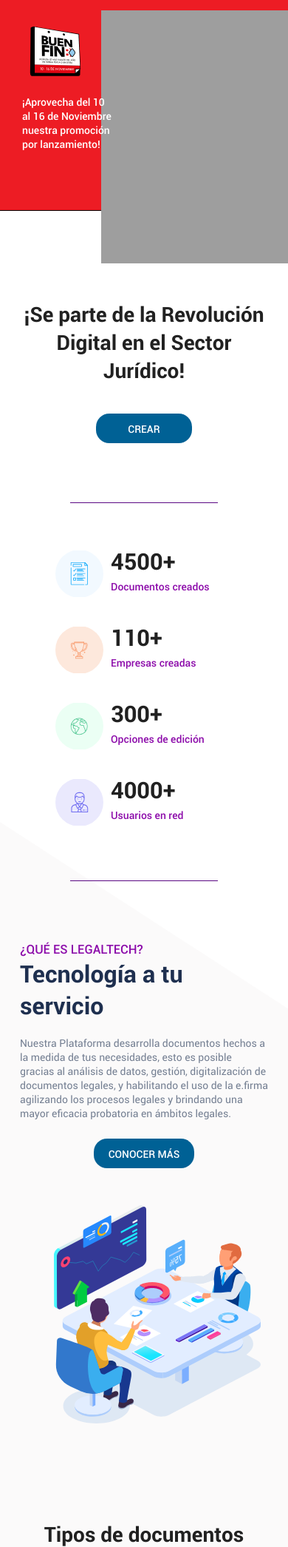
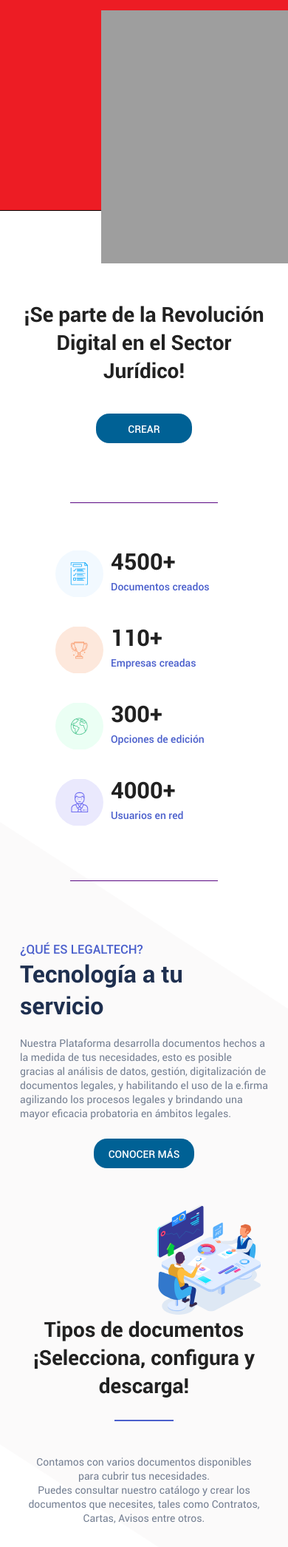
Before and after one commit to IT-LegalDNA/Sitio_publico, a PHP site: page /Farmazon/ in a window 390 px wide. Shown: the part 335-2426 px from the top of the page at 74% size. Run offline with PHP 8.4, Linux system fonts and the light colour scheme.

Commit message:
Add files via upload

```diff
--- a/css/fonts.css
+++ b/css/fonts.css
@@ -5,7 +5,7 @@
 	--text-white: #fff;
 	--text-one: #1E2F4F;
 	--text-light: #747F92;
-	--text-labels: #8C0BAA;
+	--text-labels: #4a5fcc;
 	--text-notes: #454F66;
 	--text-footer: #ADB6C4;
 
@@ -14,7 +14,7 @@
 	--footer-color:#1E2F4F;
 	--btn-primary:#006195;
 	--btn-light:#1289AD;
-	--btn-jstTxt: #8C0BAA;
+	--btn-jstTxt: #4a5fcc;
 	--btn-login: #5050DB;
 	--lnk-login:#8484FF;
 
--- a/css/structure.css
+++ b/css/structure.css
@@ -146,8 +146,7 @@ span{width:auto;display: inline-block; float: none; color:inherit; font-family:
 .mdBnr.bf2021:after{content:none;}
 .mdBnr.bf2021 h1, .mdBnr.bf2021 p.intro{color:#fff;}
 .mdBnr.bf2021 .btn{background:#fff;color:#006195}
-.mdBnr.bf2021 .lmts:after{content:"";position: absolute;top: 120px;right: -40px;width: 550px;height: 550px;background:transparent url('../imgs/promo-02.svg')center center no-repeat;background-size:130%;}
-.mdBnr.bf2021 .lmts:before{content:"¡Aprovecha del 10 al 16 de Noviembre nuestra promoción por lanzamiento!";position: absolute;bottom: -110px;left:0%;width: 55%;height: 90px;background: transparent url('../imgs/logoBF2021-03.svg')40px center no-repeat;background-size: 70px auto;font-size: 18px; font-family: 'Roboto-Medium', Arial, Helvetica, sans-serif;padding: 20px 0px 0px 120px;color:#fff;box-sizing: border-box;border-radius:10px;}
+.mdBnr.bf2021 .lmts:after{content:"";position: absolute;top: 120px;right: -40px;width: 500px;height: 500px;background:transparent url('../imgs/promo-03.svg')center center no-repeat;background-size:130%;}
 .dcs .mdBnr{color:var( --text-one );background: transparent url('../imgs/bg_banner_dcs.png')right 69px no-repeat;background-size: 41% auto;}
 .dcs .mdBnr:after{content:""; position: absolute;top:69px;left:0px;width:100%;min-height:550px;background: transparent url('../imgs/bg_banner_dcs_hdrover.png')right 69px no-repeat;background-size: 100% auto;}
 .dcs .mdBnr{min-height: 50px;padding: 69px 0px 0px 0px;}
@@ -200,7 +199,7 @@ span{width:auto;display: inline-block; float: none; color:inherit; font-family:
 .mdSlg h2{text-align: center;padding: 0px 0% 40px 0%;font-size:2.8rem;font-family: 'Roboto-Bold', Arial, Helvetica, sans-serif;}
 .mdSlg h2 span{font-size: 1.2rem;font-family: 'Roboto-Medium', Arial, Helvetica, sans-serif;color:var(--text-labels);text-transform:uppercase;}
 .mdSlg p{width: 70%; min-width: 300px;text-align: center; float: none;display: block;padding:35px 0px 25px 0px;margin: 0px 15% 0px 15%;color:var(--text-light);font-size:1rem;}
-.mdSlg h2:after{content:"";position: absolute;bottom:10px;left:50%;width:80px;margin:0px 0px 0px -40px;height:2px;background:#8F11AC}
+.mdSlg h2:after{content:"";position: absolute;bottom:10px;left:50%;width:80px;margin:0px 0px 0px -40px;height:2px;background:#4a5fcc}
 .mdSlg h2.dntBrdr:after{content:none;}
 /*Aling Modules*/
 .bdDwn:after{content:"";position:absolute;width:100%;height:300%;top:-80px;left:0px;z-index: -1;background: transparent url('../imgs/bg_body_A.svg') top left no-repeat;background-size:cover;opacity:0.8;}
@@ -221,8 +220,8 @@ span{width:auto;display: inline-block; float: none; color:inherit; font-family:
 .mdSttcs li.notes,.mdSttcs li.companies,.mdSttcs li.settings,.mdSttcs li.users{background-size:65px 65px;}
 
 .mdDts{padding: 80px 0px 100px 0px;}
-.mdDts .thumb{width:50%;float: left;}
-.mdDts .thumb img{width:90%;float: right; padding: 0px 5% 0px 5%;}
+.mdDts .thumb{width:50%;float: right;}
+.mdDts .thumb img{width:50%;float: right; padding: 0px 5% 0px 5%;}
 .mdDts .nfrmtv{width:50%;padding: 80px 8% 0px 8%;float:right;}
 .mdDts .nfrmtv.lft{float: left;padding:30px 5% 0px 5%;}
 .mdDts .nfrmtv.smH{padding:0px 6% 0px 6%;}
@@ -340,7 +339,9 @@ span{width:auto;display: inline-block; float: none; color:inherit; font-family:
 .lnk{cursor: pointer;}
 .lnk.face{background: transparent url('../imgs/facebook-logo.svg')center center no-repeat;}
 .lnk.Tweet{background: transparent url('../imgs/twitter-social-logotype.svg')center center no-repeat;}
-.lnk.face, .lnk.Tweet{background-size:30px auto;width:35px;height: 35px;display: inline-block;}
+.lnk.linkedin{background: transparent url('../imgs/linkedin-logo.svg')center center no-repeat;}
+.lnk.instagram{background: transparent url('../imgs/instagram-logo.svg')center center no-repeat;}
+.lnk.face, .lnk.Tweet, .lnk.linkedin, .lnk.instagram{background-size:30px auto;width:35px;height: 35px;display: inline-block;}
 
 .mdFtr{text-align: center;background:var(--footer-color) url('../imgs/bg_footer.svg') center top no-repeat;background-size:80% auto;padding:50px 0px 20px 0px;}
 .mdFtr li.clmns{width:17%;color:var(--text-white);align-self: flex-start;font-family: 'Roboto-Medium', Arial, Helvetica, sans-serif;font-size:1.12rem;left:0px}
@@ -725,6 +726,66 @@ transition: all ease .15s;
 
 }
 
+/* Hero section con animacion*/
+
+.flex-container{
+	display: flex;
+	flex-flow: row-wrap;
+	justify-content: space-around;
+}
+
+.caption-hero{
+	background: none;
+	top:90px;
+	padding: 120px 0 0 30px;
+}
+
+.caption-anima{
+	top:90px;
+}
+
+.caption-piramide{
+	background: none;
+	width: 100%;
+}
+
+.texto-piramide{
+	width: 100% !important;
+}
+
+@media all and (max-width: 800px) {
+  .flex-container {
+    justify-content: space-around;
+  }
+
+  .caption-hero .caption-anima{
+  	width: 800px;
+  }
+
+  .mdDts{
+  	padding-bottom: 0;
+  }
+}
+
+@media all and (max-width: 500px) {
+  .flex-container {
+    flex-direction: column;
+  }
+  .caption-hero .caption-anima{
+  	width: 500px;
+	}
+
+	.mdDts{
+  	padding-bottom: 0;
+  }
+}
+
+/* Termina Hero section con animacion*/
+
+
+
+
+
 @media only screen and (min-width: 1px) and (max-width: 450px){
 	.nd_450{display: none;}
 	.to100_450{width:100%;}
```
